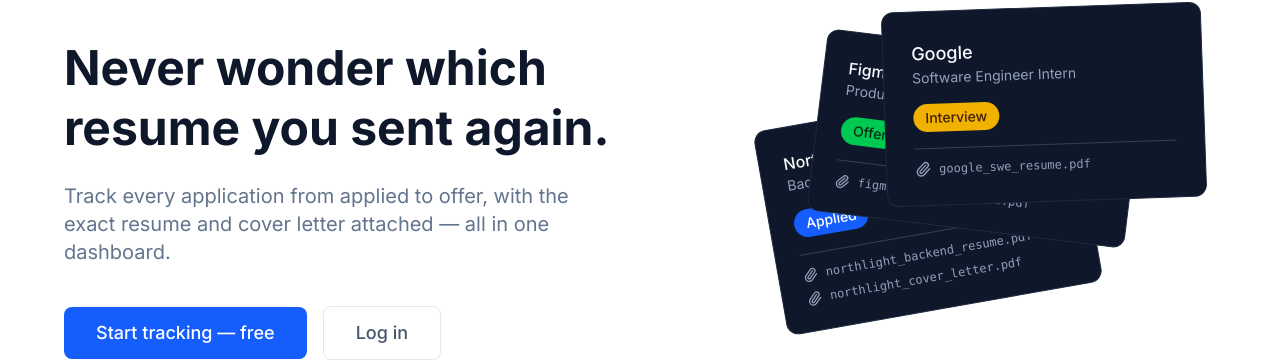
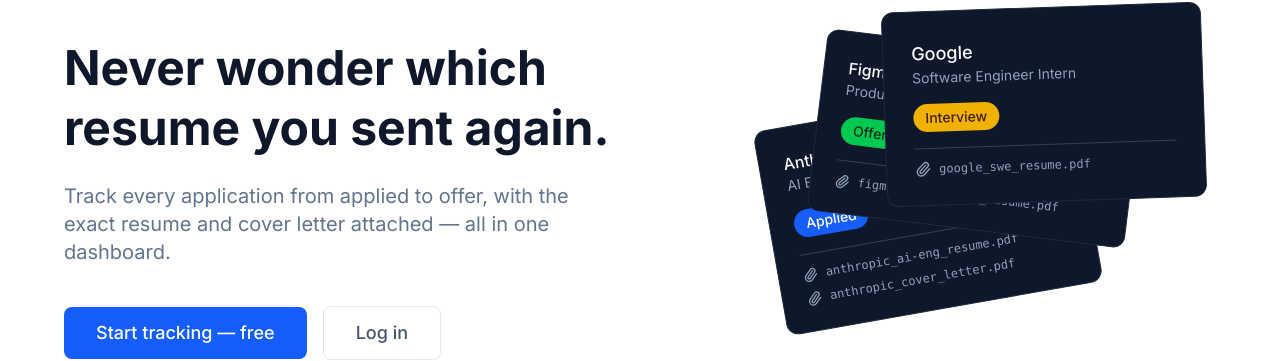
Before and after one commit to JaydenAkpalu/jobflow, a Next.js app: page / in a window 1280 px wide. Shown: the part 201-562 px from the top of the page. Built offline with nearby package versions, Linux system fonts and the light colour scheme.

Commit message:
minor UI change

```diff
--- a/app/page.js
+++ b/app/page.js
@@ -58,20 +58,20 @@ export default function Home() {
           {/* Right column - stacked application cards */}
           <div className="relative h-[26rem] max-w-2xl w-full justify-self-center md:justify-self-end group">
 
-            {/* Back card - Northlight */}
+            {/* Back card - Anthropic */}
             <div className="absolute top-28 right-32 w-80 bg-slate-900 border border-slate-800 rounded-xl p-6 -rotate-[10deg] ">
-              <p className="text-base font-medium text-slate-50">Northlight Systems</p>
-              <p className="text-sm text-slate-400 mb-4">Backend Eng Intern</p>
+              <p className="text-base font-medium text-slate-50">Anthropic</p>
+              <p className="text-sm text-slate-400 mb-4">AI Eng Intern</p>
               <span className="inline-block text-sm font-medium text-white bg-blue-600 px-3 py-1 rounded-full mb-4">
                 Applied
               </span>
               <div className="border-t border-slate-700 pt-3 flex items-center gap-2">
                 <Paperclip size={15} className="text-slate-400" />
-                <span className="text-xs text-slate-400 font-mono">northlight_backend_resume.pdf</span>
+                <span className="text-xs text-slate-400 font-mono">anthropic_ai-eng_resume.pdf</span>
               </div>
               <div className="pt-2 flex items-center gap-2">
                 <Paperclip size={15} className="text-slate-400" />
-                <span className="text-xs text-slate-400 font-mono">northlight_cover_letter.pdf</span>
+                <span className="text-xs text-slate-400 font-mono">anthropic_cover_letter.pdf</span>
               </div>
             </div>
 
@@ -84,7 +84,7 @@ export default function Home() {
               </span>
               <div className="border-t border-slate-700 pt-3 flex items-center gap-2">
                 <Paperclip size={15} className="text-slate-400" />
-                <span className="text-xs text-slate-400 font-mono">figma_product_resume.pdf</span>
+                <span className="text-xs text-slate-400 font-mono">figma_product-eng_resume.pdf</span>
               </div>
             </div>
 
```
